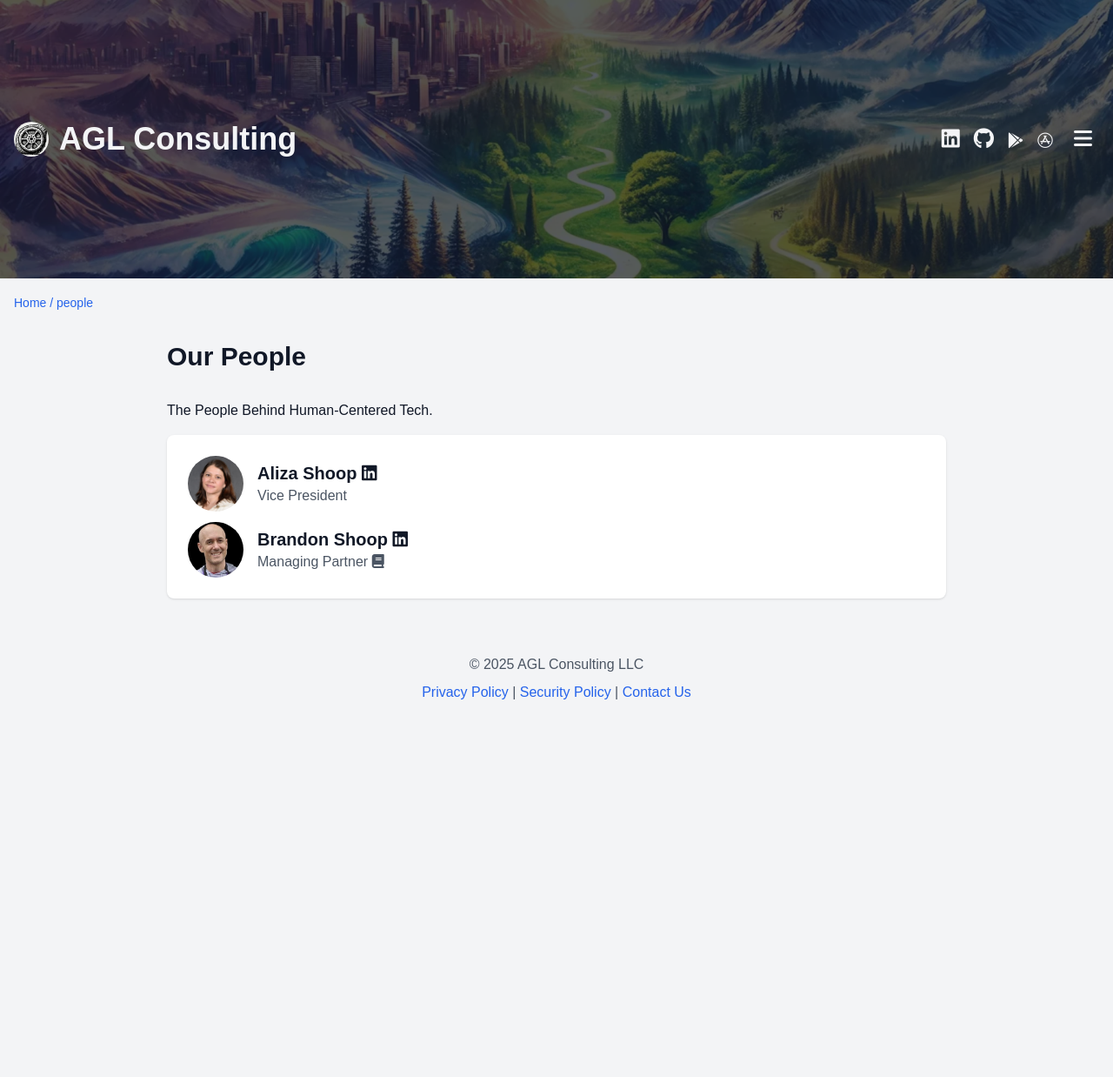
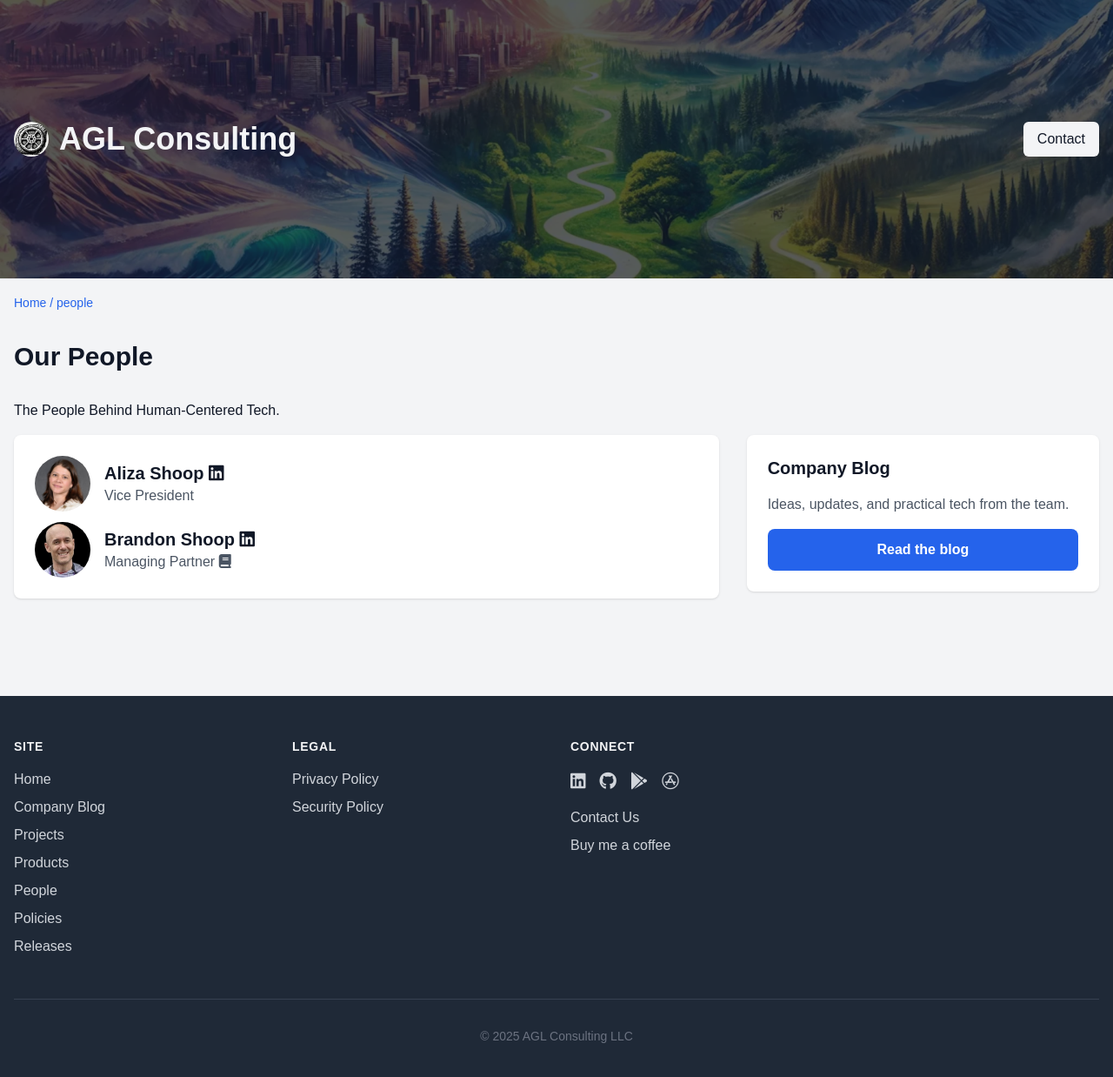
Before and after one commit to AGLFlorida/aglflorida.github.io, a Next.js app: page /people in a window 1280 px wide. Shown: the top 1238 px of the page at 87% size. Before the commit the page ends 824 px from the top, so only its background shows below. Built offline with nearby package versions, Linux system fonts and the light colour scheme; no server answers.

Commit message:
Feat: Add several CTAs, create new footer, add footer linkage. (#73)
* feat: new footer, updated contact placement.

* feat: add a bunch of CTAs

```diff
--- a/src/app/blog/page/[page]/page.tsx
+++ b/src/app/blog/page/[page]/page.tsx
@@ -91,7 +91,7 @@ export default async function BlogPostPage({ params }: { params: Params }) {
                 rel="noopener noreferrer"
                 className="inline-block bg-blue-600 text-white px-6 py-3 rounded-lg hover:bg-blue-700 transition text-center font-semibold w-full"
               >
-                Visit Founder&apos;s Blog
+                Visit Founder&apos;s Blog <i className="fas fa-external-link-alt text-sm ml-1" aria-hidden="true"></i>
               </a>
             </div>
           </div>
--- a/src/app/layout.tsx
+++ b/src/app/layout.tsx
@@ -88,100 +88,12 @@ export default function RootLayout({ children }: { children: React.ReactNode })
               </Link>
 
               <div className="flex items-center space-x-4">
-                <a
-                  href="https://www.linkedin.com/company/agl-consulting-llc/"
-                  target="_blank"
-                  rel="noopener noreferrer"
-                  className="text-2xl text-gray-100 hover:text-gray-300"
+                <Link
+                  href="/contact"
+                  className="inline-flex items-center gap-2 px-4 py-2 bg-gray-100 text-gray-900 font-medium rounded-md"
                 >
-                  <i className="fab fa-linkedin"></i>
-                </a>
-                <a
-                  href="https://github.com/aglflorida/"
-                  target="_blank"
-                  rel="noopener noreferrer"
-                  className="text-2xl text-gray-100 hover:text-gray-300"
-                >
-                  <i className="fab fa-github"></i>
-                </a>
-                <a
-                  href="https://play.google.com/store/apps/dev?id=5851403031328766349"
-                  target="_blank"
-                  rel="noopener noreferrer"
-                  className="text-2xl text-gray-100 hover:text-gray-300"
-                >
-                  <i className="fab fa-google-play text-lg"></i>
-                </a>
-                <a
-                  href="https://apps.apple.com/us/developer/agl-consulting-llc/id1801519023"
-                  target="_blank"
-                  rel="noopener noreferrer"
-                  className="text-2xl text-gray-100 hover:text-gray-300"
-                >
-                  <i className="fab fa-app-store text-lg"></i>
-                </a>
-                <div className="relative group">
-                  <button
-                    className="text-2xl text-gray-100 hover:text-gray-300 p-2"
-                    aria-label="Navigation Menu"
-                  >
-                    <i className="fas fa-bars"></i>
-                  </button>
-                  <div className="absolute right-0 top-[80%] pt-4 w-48 invisible group-hover:visible">
-                    <div className="bg-white rounded-lg shadow-lg py-2">
-                      <Link
-                        href="/"
-                        className="block px-4 py-2 text-gray-800 hover:bg-gray-100"
-                      >
-                        Home
+                  Contact
                 </Link>
-                      <Link
-                        href="/blog/page/1"
-                        className="block px-4 py-2 text-gray-800 hover:bg-gray-100"
-                      >
-                        Company Blog
-                      </Link>
-                      <Link
-                        href="/projects"
-                        className="block px-4 py-2 text-gray-800 hover:bg-gray-100"
-                      >
-                        Projects
-                      </Link>
-                      <Link
-                        href="/products"
-                        className="block px-4 py-2 text-gray-800 hover:bg-gray-100"
-                      >
-                        Products
-                      </Link>
-                      <Link
-                        href="/people"
-                        className="block px-4 py-2 text-gray-800 hover:bg-gray-100"
-                      >
-                        People
-                      </Link>
-                      <Link
-                        href="/policies"
-                        className="block px-4 py-2 text-gray-800 hover:bg-gray-100"
-                      >
-                        Policies
-                      </Link>
-                      <Link
-                        href="/releases"
-                        className="block px-4 py-2 text-gray-800 hover:bg-gray-100"
-                      >
-                        Releases
-                      </Link>
-                      <a
-                        href="https://coff.ee/aglflorida"
-                        target="_blank"
-                        rel="noopener noreferrer"
-                        className="block px-4 py-2 text-gray-800 hover:bg-gray-100"
-                      >
-                        Buy me a coffee
-                      </a>
-                    </div>
-                  </div>
-                </div>
               </div>
             </div>
           </div>
@@ -190,20 +102,132 @@ export default function RootLayout({ children }: { children: React.ReactNode })
           <Breadcrumbs />
           {children}
         </main>
-        <footer className="text-center py-4 text-gray-600">
-          <div>{'\u00A9'} {currentYear} AGL Consulting LLC</div>
-          <div className="mt-2">
-            <Link href="/privacy" className="text-blue-600 hover:text-blue-800">
+        <footer className="mt-16 bg-gray-800 text-gray-300">
+          <div className="max-w-7xl mx-auto px-4 py-12">
+            <div className="grid grid-cols-2 md:grid-cols-4 gap-8">
+              <div>
+                <h3 className="text-sm font-semibold text-gray-100 uppercase tracking-wider mb-4">
+                  Site
+                </h3>
+                <ul className="space-y-2">
+                  <li>
+                    <Link href="/" className="hover:text-white transition">
+                      Home
+                    </Link>
+                  </li>
+                  <li>
+                    <Link href="/blog/page/1" className="hover:text-white transition">
+                      Company Blog
+                    </Link>
+                  </li>
+                  <li>
+                    <Link href="/projects" className="hover:text-white transition">
+                      Projects
+                    </Link>
+                  </li>
+                  <li>
+                    <Link href="/products" className="hover:text-white transition">
+                      Products
+                    </Link>
+                  </li>
+                  <li>
+                    <Link href="/people" className="hover:text-white transition">
+                      People
+                    </Link>
+                  </li>
+                  <li>
+                    <Link href="/policies" className="hover:text-white transition">
+                      Policies
+                    </Link>
+                  </li>
+                  <li>
+                    <Link href="/releases" className="hover:text-white transition">
+                      Releases
+                    </Link>
+                  </li>
+                </ul>
+              </div>
+              <div>
+                <h3 className="text-sm font-semibold text-gray-100 uppercase tracking-wider mb-4">
+                  Legal
+                </h3>
+                <ul className="space-y-2">
+                  <li>
+                    <Link href="/privacy" className="hover:text-white transition">
                       Privacy Policy
                     </Link>
-            {" | "}
-            <Link href="/security" className="text-blue-600 hover:text-blue-800">
+                  </li>
+                  <li>
+                    <Link href="/security" className="hover:text-white transition">
                       Security Policy
                     </Link>
-            {" | "}
-            <Link href="/contact" className="text-blue-600 hover:text-blue-800">
+                  </li>
+                </ul>
+              </div>
+              <div>
+                <h3 className="text-sm font-semibold text-gray-100 uppercase tracking-wider mb-4">
+                  Connect
+                </h3>
+                <div className="flex gap-4 mb-4">
+                  <a
+                    href="https://www.linkedin.com/company/agl-consulting-llc/"
+                    target="_blank"
+                    rel="noopener noreferrer"
+                    className="text-xl text-gray-300 hover:text-white transition"
+                    aria-label="LinkedIn"
+                  >
+                    <i className="fab fa-linkedin"></i>
+                  </a>
+                  <a
+                    href="https://github.com/aglflorida/"
+                    target="_blank"
+                    rel="noopener noreferrer"
+                    className="text-xl text-gray-300 hover:text-white transition"
+                    aria-label="GitHub"
+                  >
+                    <i className="fab fa-github"></i>
+                  </a>
+                  <a
+                    href="https://play.google.com/store/apps/dev?id=5851403031328766349"
+                    target="_blank"
+                    rel="noopener noreferrer"
+                    className="text-xl text-gray-300 hover:text-white transition"
+                    aria-label="Google Play"
+                  >
+                    <i className="fab fa-google-play"></i>
+                  </a>
+                  <a
+                    href="https://apps.apple.com/us/developer/agl-consulting-llc/id1801519023"
+                    target="_blank"
+                    rel="noopener noreferrer"
+                    className="text-xl text-gray-300 hover:text-white transition"
+                    aria-label="App Store"
+                  >
+                    <i className="fab fa-app-store"></i>
+                  </a>
+                </div>
+                <ul className="space-y-2">
+                  <li>
+                    <Link href="/contact" className="hover:text-white transition">
                       Contact Us
-            </Link >
+                    </Link>
+                  </li>
+                  <li>
+                    <a
+                      href="https://coff.ee/aglflorida"
+                      target="_blank"
+                      rel="noopener noreferrer"
+                      className="hover:text-white transition"
+                    >
+                      Buy me a coffee
+                    </a>
+                  </li>
+                </ul>
+              </div>
+            </div>
+            <div className="mt-12 pt-8 border-t border-gray-700 text-center text-sm text-gray-500">
+              {'\u00A9'} {currentYear} AGL Consulting LLC
+            </div>
           </div>
         </footer>
       </body>
--- a/src/app/people/page.tsx
+++ b/src/app/people/page.tsx
@@ -1,4 +1,5 @@
 import Image from 'next/image';
+import Link from 'next/link';
 import { Metadata } from 'next';
 
 export async function generateMetadata(): Promise<Metadata> {
@@ -14,11 +15,13 @@ export async function generateMetadata(): Promise<Metadata> {
 
 export default async function PeoplePage() {
   return (
-    <div className="max-w-4xl mx-auto py-8">
+    <div className="py-8">
       <h1 className="text-3xl font-bold mb-8">Our People</h1>
       <p className="mb-4">
         The People Behind Human-Centered Tech.
       </p>
+      <div className="flex flex-col lg:flex-row gap-8">
+        <div className="w-full lg:w-2/3">
           <div className="bg-white p-6 rounded-lg shadow">
           <ul className="space-y-3">
             <li className="flex items-center space-x-4">
@@ -63,5 +66,21 @@ export default async function PeoplePage() {
           </ul>
           </div>
         </div>
+        <aside className="w-full lg:w-1/3">
+          <div className="bg-white p-6 rounded-lg shadow sticky top-8">
+            <h2 className="text-xl font-bold mb-4">Company Blog</h2>
+            <p className="text-gray-600 mb-4">
+              Ideas, updates, and practical tech from the team.
+            </p>
+            <Link
+              href="/blog/page/1"
+              className="inline-block bg-blue-600 text-white px-6 py-3 rounded-lg hover:bg-blue-700 transition text-center font-semibold w-full"
+            >
+              Read the blog
+            </Link>
+          </div>
+        </aside>
+      </div>
+    </div>
   );
 }
--- a/src/app/projects/page.tsx
+++ b/src/app/projects/page.tsx
@@ -25,7 +25,7 @@ export default async function ProjectsPage() {
   const breadcrumbSchema = generateBreadcrumbSchemaForPath('/projects');
 
   return (
-    <div className="max-w-4xl mx-auto py-8">
+    <div className="py-8">
       <script
         type="application/ld+json"
         dangerouslySetInnerHTML={{ __html: JSON.stringify(breadcrumbSchema) }}
@@ -34,6 +34,8 @@ export default async function ProjectsPage() {
       <p className="mb-4">
         The projects we have under development or found interesting. Practical Tech with Real-World Impact.
       </p>
+      <div className="flex flex-col lg:flex-row gap-8">
+        <div className="w-full lg:w-2/3">
           <div className="space-y-6">
             {projects.map((project) => (
               <div key={project.id} className="bg-white p-6 rounded-lg shadow">
@@ -69,5 +71,21 @@ export default async function ProjectsPage() {
             ))}
           </div>
         </div>
+        <aside className="w-full lg:w-1/3">
+          <div className="bg-white p-6 rounded-lg shadow sticky top-8">
+            <h2 className="text-xl font-bold mb-4">Company Blog</h2>
+            <p className="text-gray-600 mb-4">
+              Ideas, updates, and practical tech from the team.
+            </p>
+            <Link
+              href="/blog/page/1"
+              className="inline-block bg-blue-600 text-white px-6 py-3 rounded-lg hover:bg-blue-700 transition text-center font-semibold w-full"
+            >
+              Read the blog
+            </Link>
+          </div>
+        </aside>
+      </div>
+    </div>
   );
 }
```
Lines whose indentation alone changed are shown as unchanged.
